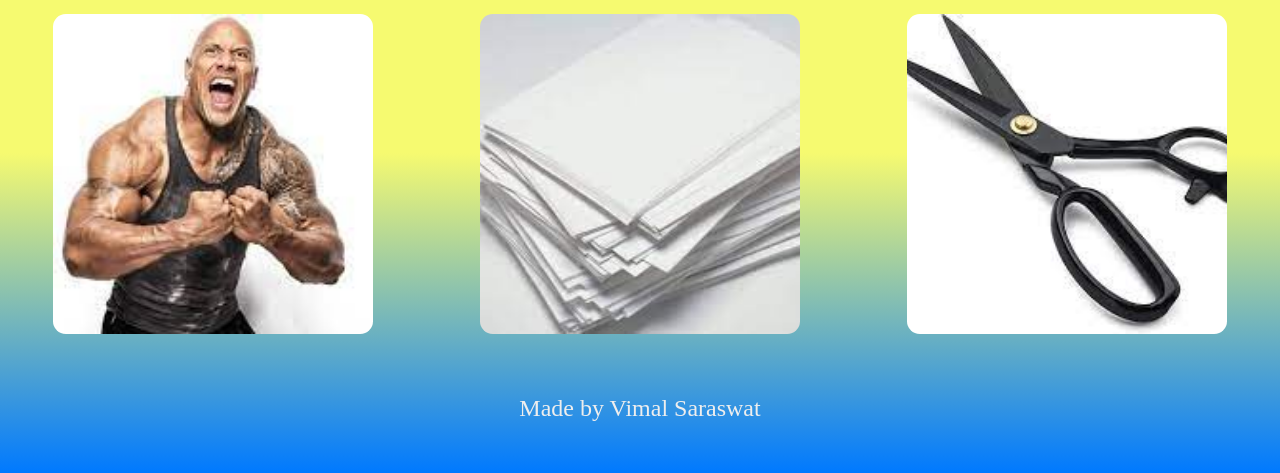
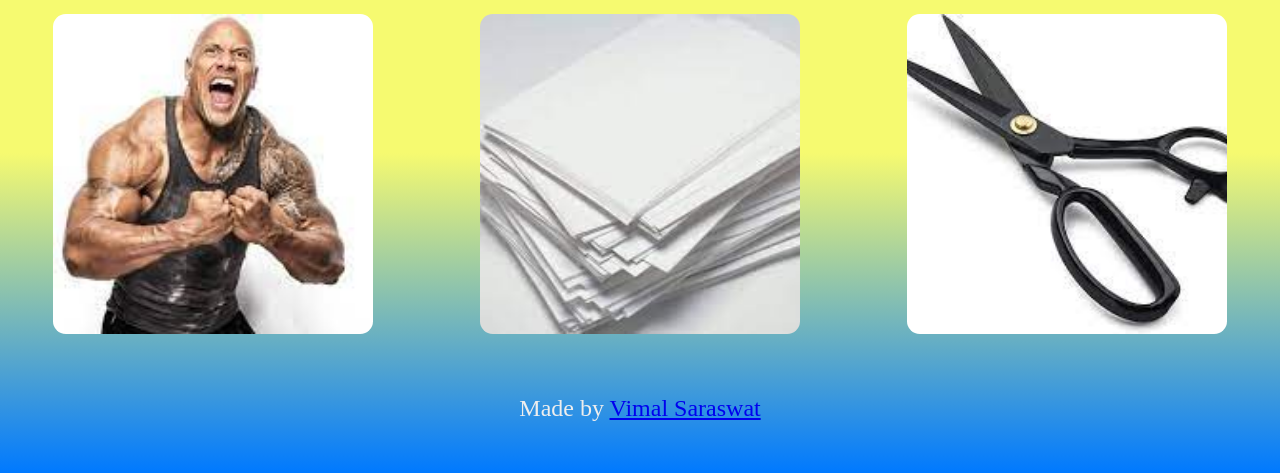
Before and after one commit to vimalsaraswat/rock-paper-scissors, a plain HTML site: page index.html in a window 1280 px wide. Shown: the part 327-800 px from the top of the page. Drawn offline with Linux system fonts and the light colour scheme.

Commit message:
Add profille link in footer.

```diff
--- a/index.html
+++ b/index.html
@@ -33,7 +33,12 @@
       </dialog>
     </main>
     <footer>
-      <p>Made by Vimal Saraswat</p>
+      <p>
+        Made by
+        <a href="https://bio.link/vimalsaraswat" target="_blank"
+          >Vimal Saraswat</a
+        >
+      </p>
     </footer>
   </body>
 </html>
```
